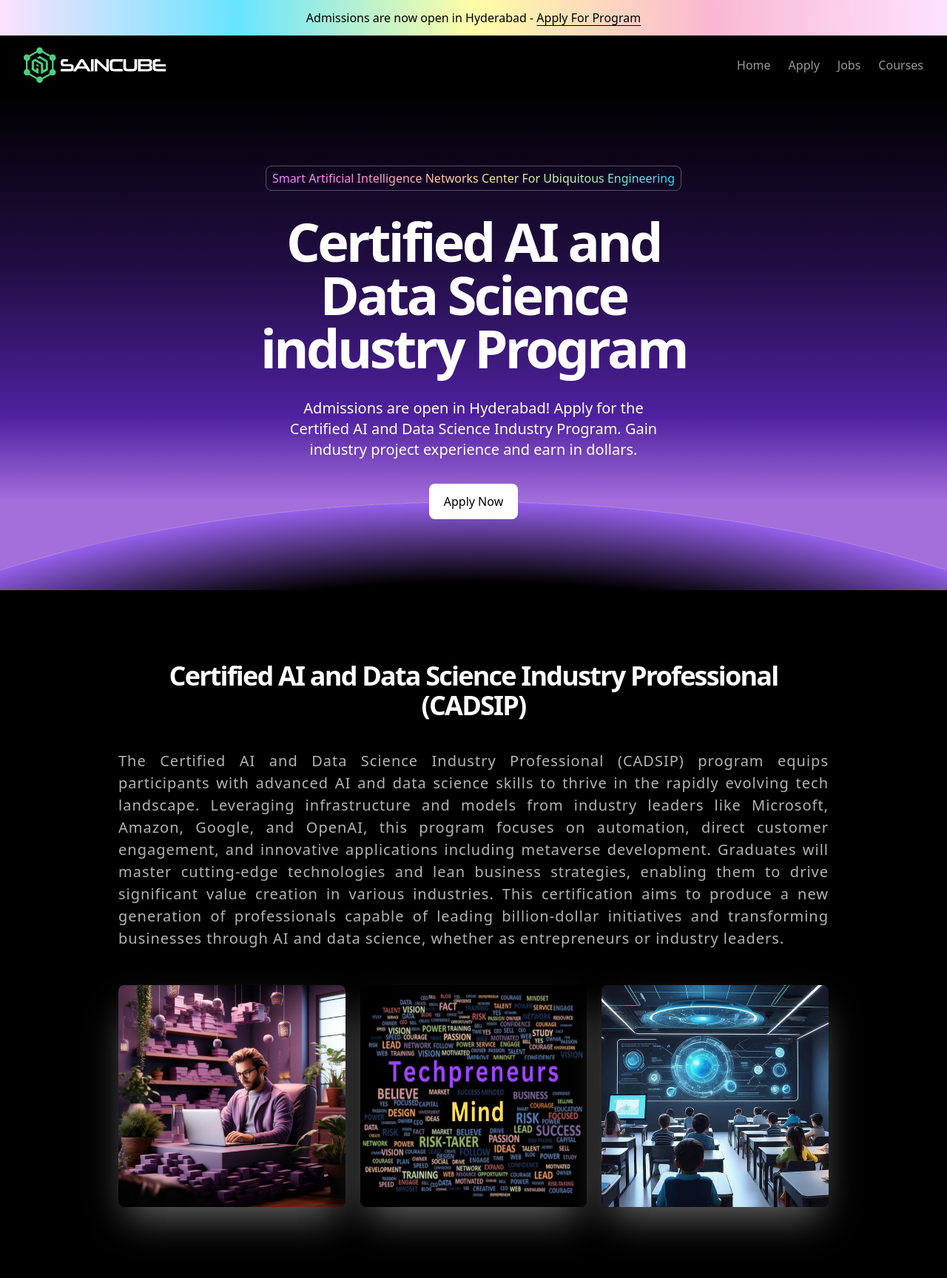
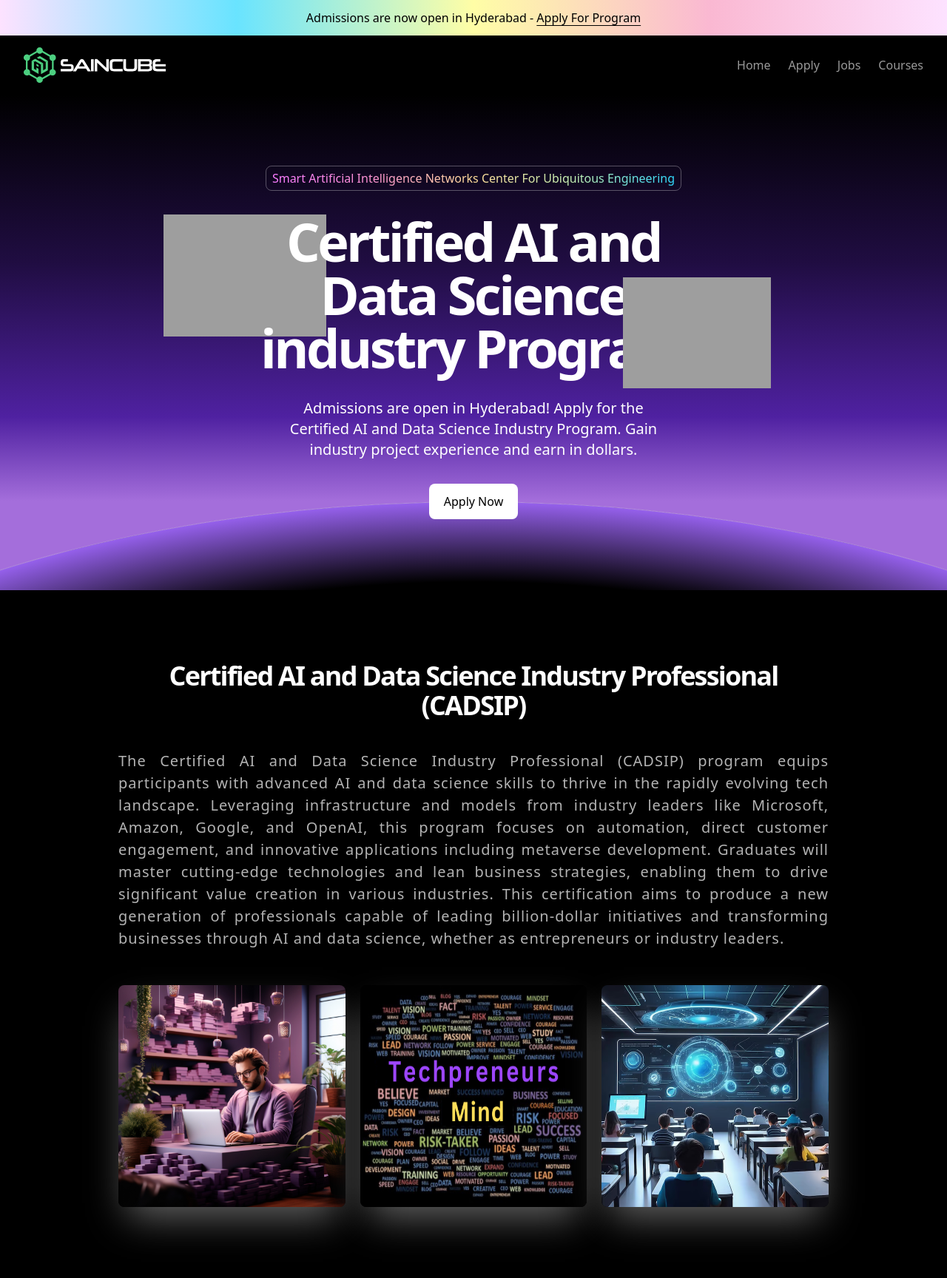
Before and after one commit to techcoder01/saincube_portal, a Django app: page / in a window 1280 px wide. Shown: the whole page at 74% size. Run offline with Django 5.2, Linux system fonts and the light colour scheme; style sheets or scripts are compiled from the project's sources; grey boxes are pictures that could not be loaded.

Commit message:
Update index.html

```diff
--- a/saincube_portal/portal_app/templates/index.html
+++ b/saincube_portal/portal_app/templates/index.html
@@ -68,10 +68,10 @@
                     </h1>
                     <!-- <img src="{% static 'assets/img/student.png' %}" width="220" height="220" alt=""
                         class="absolute right-[555px] top-[5px]"> -->
-                        <!-- <img src="{% static 'assets/img/cloud.jpg' %}" width="220" height="220" alt=""
+                        <img src="{% static 'assets/img/cloud.jpg' %}" width="220" height="220" alt=""
                         class="absolute right-[535px] top-[0px] -z-0">
                     <img src="{% static 'assets/img/book.jpg' %}" width="200" height="200" alt=""
-                        class="absolute top-[85px] left-[538px] z-20"> -->
+                        class="absolute top-[85px] left-[538px] z-20">
                 </div>
             </div>
             <div class="flex justify-center">
```
